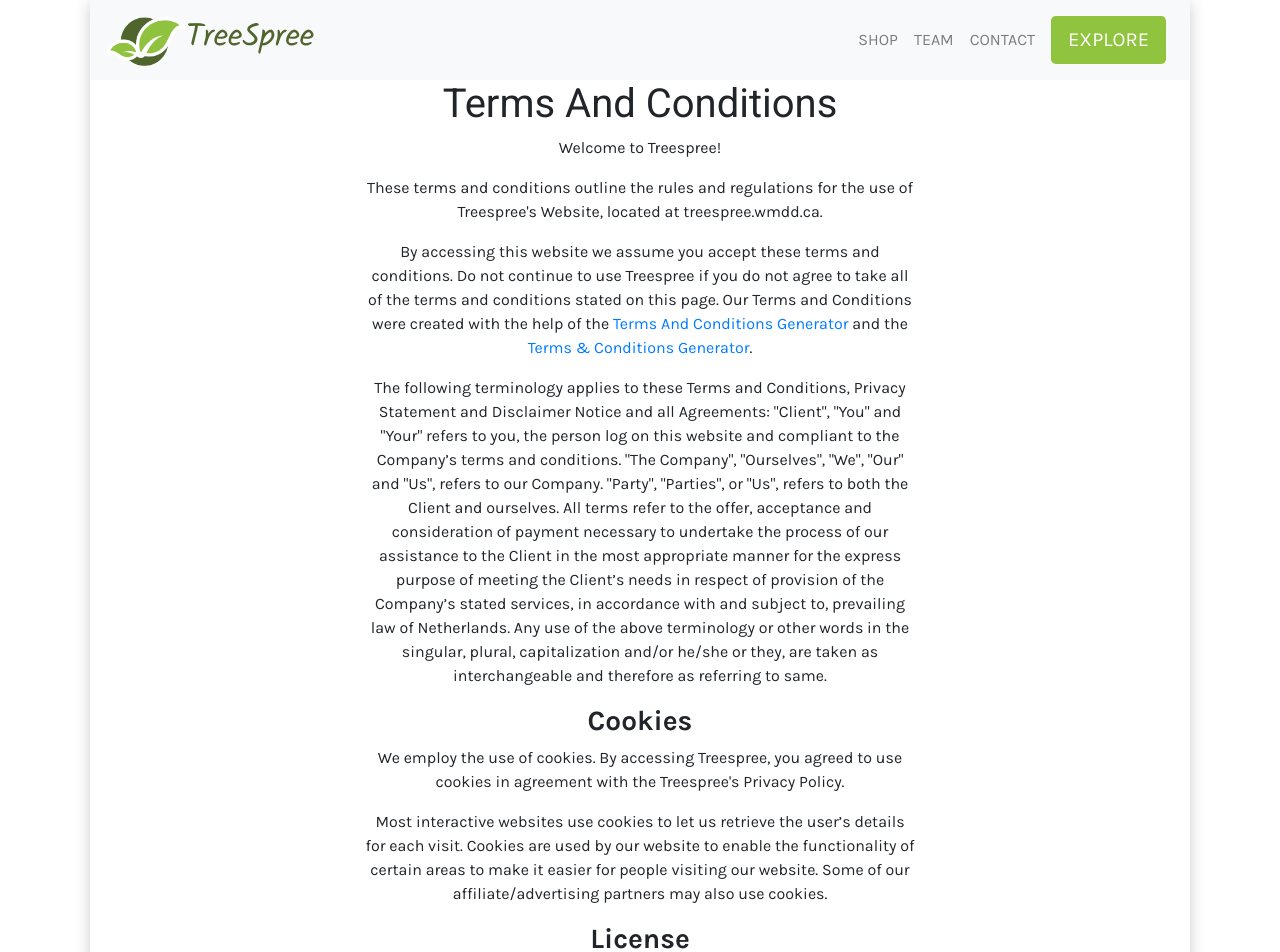
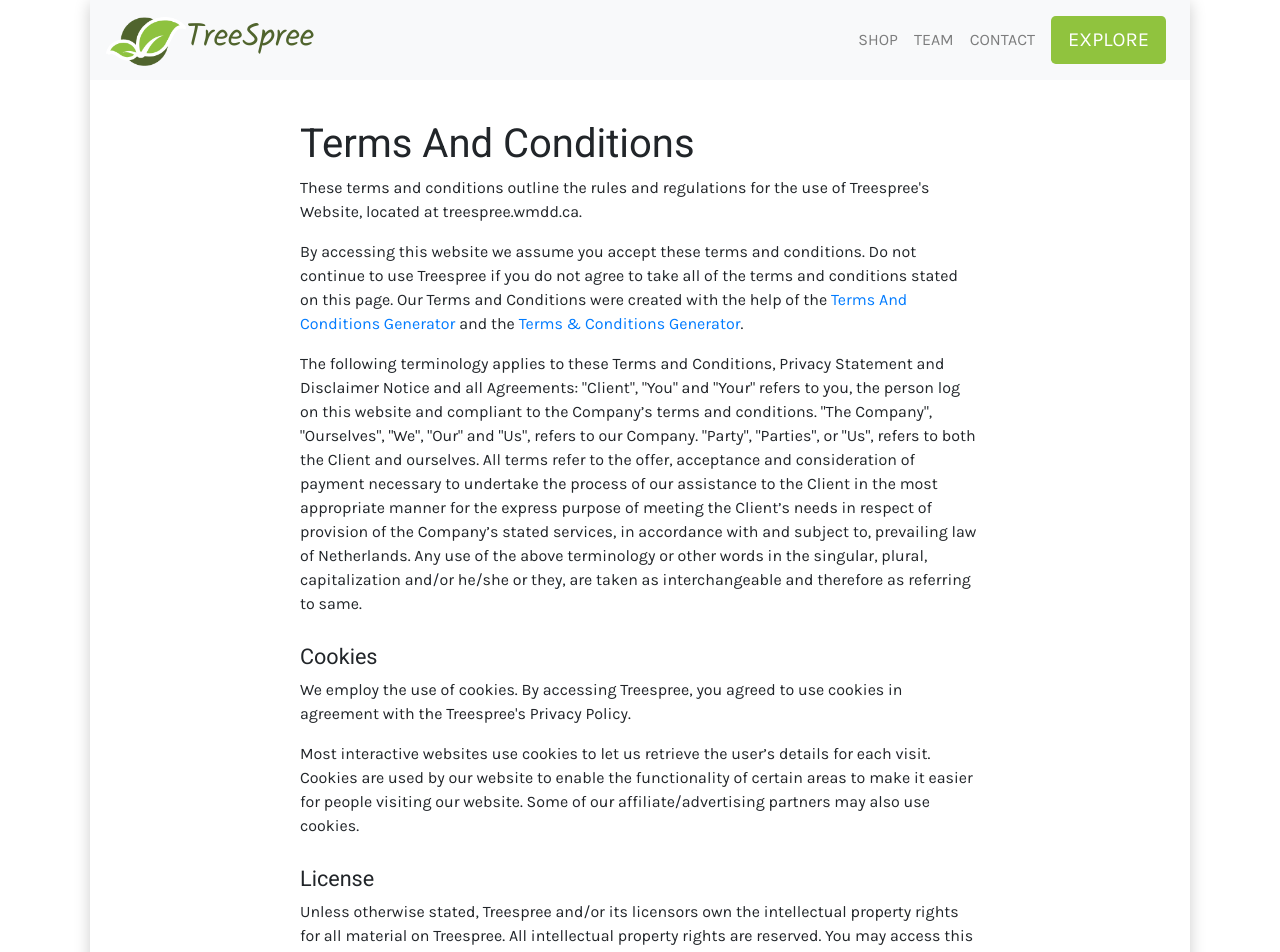
Before and after one commit to nikhilrwadekar/treespree, a React (Create React App) app: page /termsAndCondition in a window 1280 px wide. Shown: the top 952 px of the page. Built offline with nearby package versions, Linux system fonts and the light colour scheme; what react-google-maps would draw is missing.

Commit message:
added css to Terms and conditions page

```diff
--- a/src/Terms.css
+++ b/src/Terms.css
@@ -1,19 +1,22 @@
-.Terms{
-    width:90%;
-    margin:auto;
+.terms {
+  width: 90%;
+  margin: auto;
+  max-width: 680px;
+  margin: auto;
+  text-align: left;
 }
-.Terms{
-    max-width: 550px;
-    margin: auto;
-  }
 
-@media only screen and (min-width: 650px) {
+.terms h1 {
+  margin-top: 2.5rem;
+  font-family: roboto;
+}
 
-    .Terms{
-        width:90%;
-        margin:auto;
-    }
+.terms h3 {
+  font-family: roboto;
+  margin-top: 1.75rem;
+  font-size: 1.35rem;
+}
 
-
-
+.terms p {
+  font-weight: 100;
 }
--- a/src/Terms.js
+++ b/src/Terms.js
@@ -5,10 +5,8 @@
 class Terms extends React.Component {
   render() {
     return (
-      <div className="Terms">
+      <div className="terms">
         <h1>Terms And Conditions</h1>
-
-        <p>Welcome to Treespree!</p>
 
         <p>
           These terms and conditions outline the rules and regulations for the
@@ -47,9 +45,7 @@
           therefore as referring to same.
         </p>
 
-        <h3>
-          <strong>Cookies</strong>
-        </h3>
+        <h3>Cookies</h3>
 
         <p>
           We employ the use of cookies. By accessing Treespree, you agreed to
@@ -64,9 +60,7 @@
           cookies.
         </p>
 
-        <h3>
-          <strong>License</strong>
-        </h3>
+        <h3>License</h3>
 
         <p>
           Unless otherwise stated, Treespree and/or its licensors own the
@@ -134,9 +128,7 @@
           Comments in any and all forms, formats or media.
         </p>
 
-        <h3>
-          <strong>Hyperlinking to our Content</strong>
-        </h3>
+        <h3>Hyperlinking to our Content</h3>
 
         <p>
           The following organizations may link to our Website without prior
@@ -225,9 +217,7 @@
           linking absent a trademark license agreement.
         </p>
 
-        <h3>
-          <strong>iFrames</strong>
-        </h3>
+        <h3>iFrames</h3>
 
         <p>
           Without prior approval and written permission, you may not create
@@ -235,9 +225,7 @@
           presentation or appearance of our Website.
         </p>
 
-        <h3>
-          <strong>Content Liability</strong>
-        </h3>
+        <h3>Content Liability</h3>
 
         <p>
           We shall not be hold responsible for any content that appears on your
@@ -248,15 +236,11 @@
           violation of, any third party rights.
         </p>
 
-        <h3>
-          <strong>Your Privacy</strong>
-        </h3>
+        <h3>Your Privacy</h3>
 
         <p>Please read Privacy Policy</p>
 
-        <h3>
-          <strong>Reservation of Rights</strong>
-        </h3>
+        <h3>Reservation of Rights</h3>
 
         <p>
           We reserve the right to request that you remove all links or any
@@ -267,9 +251,7 @@
           follow these linking terms and conditions.
         </p>
 
-        <h3>
-          <strong>Removal of links from our website</strong>
-        </h3>
+        <h3>Removal of links from our website</h3>
 
         <p>
           If you find any link on our Website that is offensive for any reason,
@@ -285,9 +267,7 @@
           website is kept up to date.
         </p>
 
-        <h3>
-          <strong>Disclaimer</strong>
-        </h3>
+        <h3>Disclaimer</h3>
 
         <p>
           To the maximum extent permitted by applicable law, we exclude all
```
